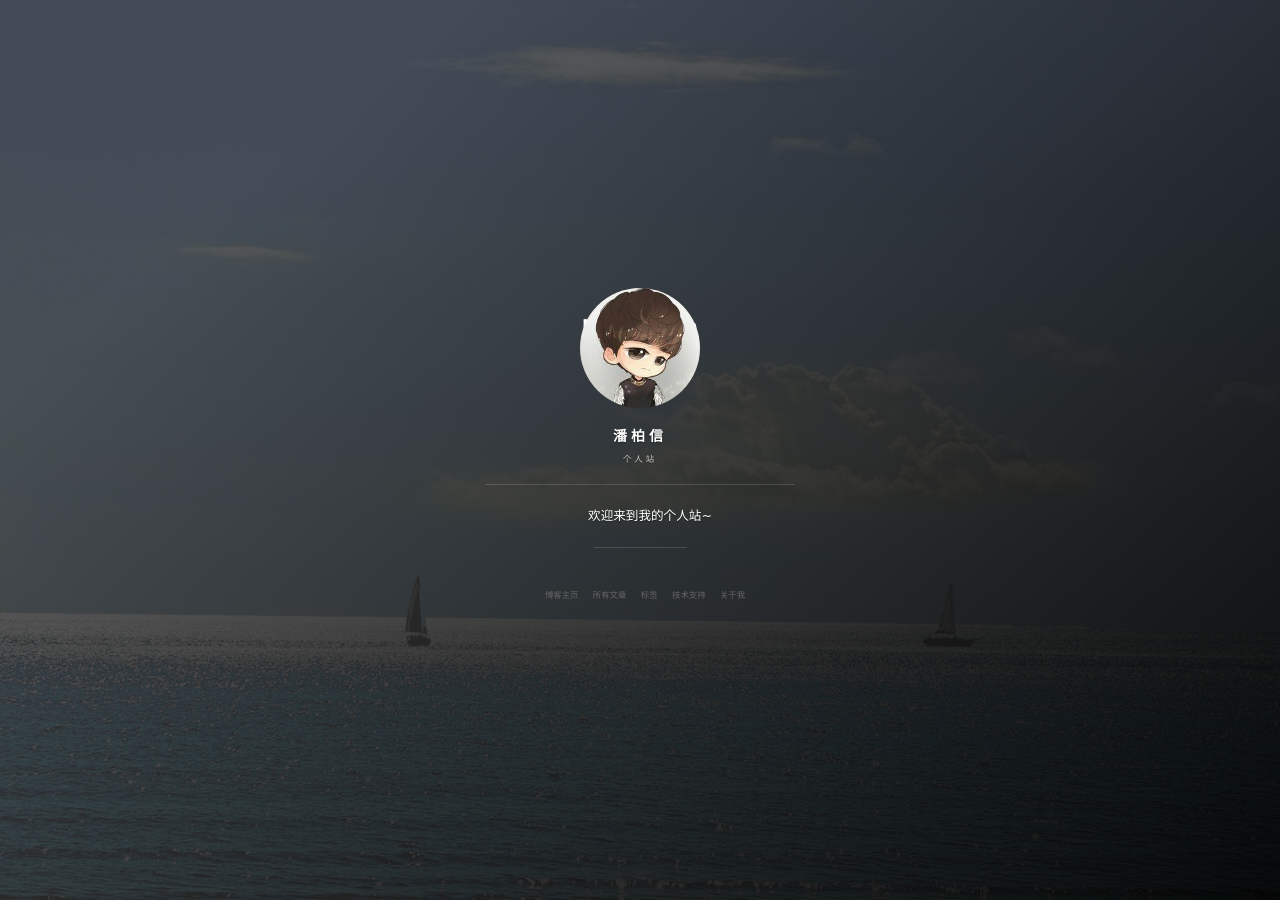
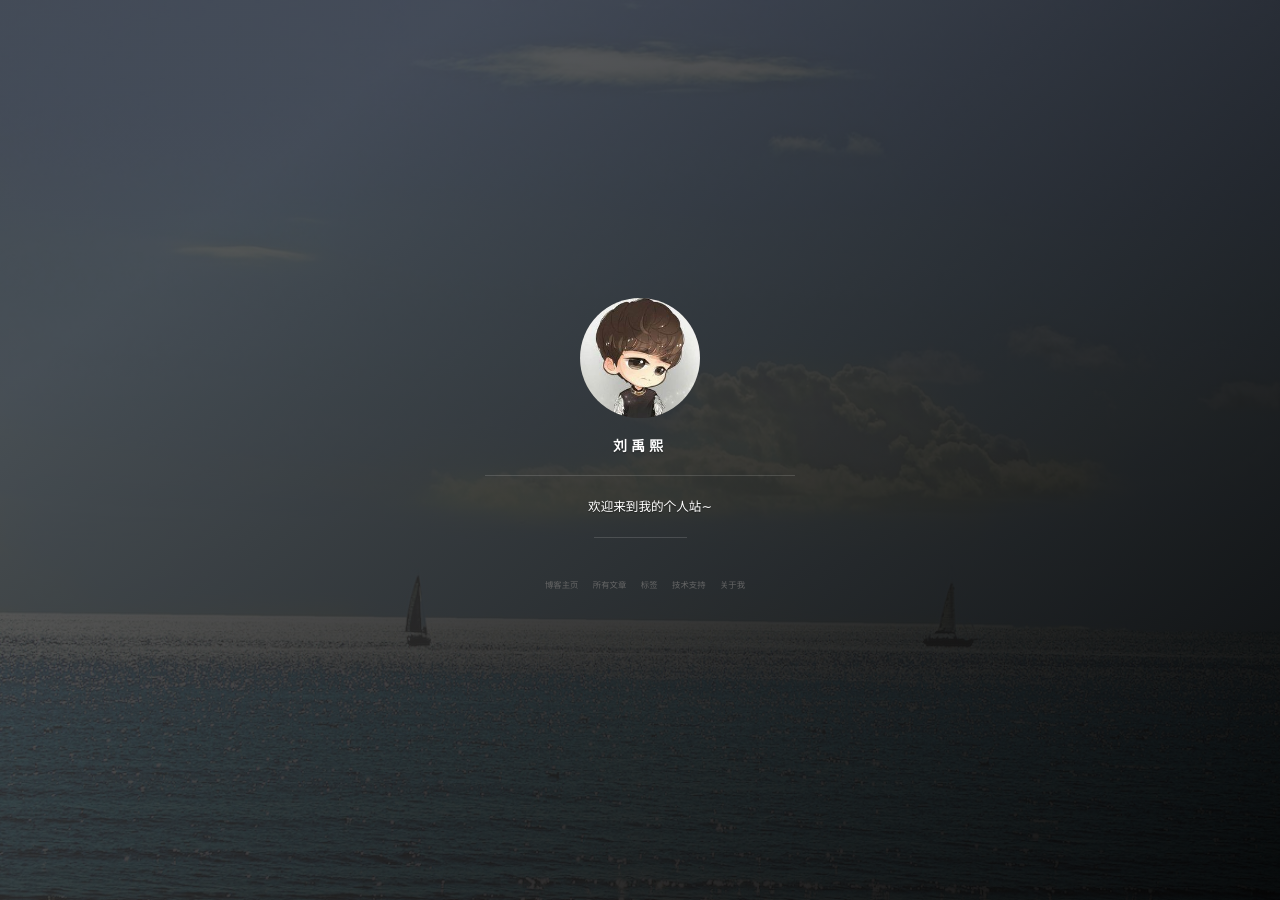
Before and after one commit to lyxocs/lyxocs.github.io, a Jekyll site: the page built from index.html, in a window 1280 px wide. Built offline with Jekyll 4.4.1, drawn with Linux system fonts in a browser that asks for light colours; nearby versions of some CDN libraries; the list of posts is cut into pages by our own code; comment, search, counter and statistics services are not loaded; grey boxes are pictures that could not be loaded.

Commit message:
change avatar

```diff
--- a/_config.yml
+++ b/_config.yml
@@ -1,11 +1,11 @@
 # Basic
-title: 潘柏信
-subtitle: 个人站
+title: 刘禹熙
+# subtitle: 个人站
 description: 欢迎来到我的个人站~
 # 头像里面的标题
-avatarTitle: leopardpan
+avatarTitle: Marvllous
 # 头像里面的描述
-avatarDesc: iOS / 机器学习
+avatarDesc: 包分类 / 强化学习
 url: "https://leopardpan.cn"
 
 # 博客是否自动生成目录，false为不生成
```
Also changed, not shown: images/Marvllous.jpg (added).
